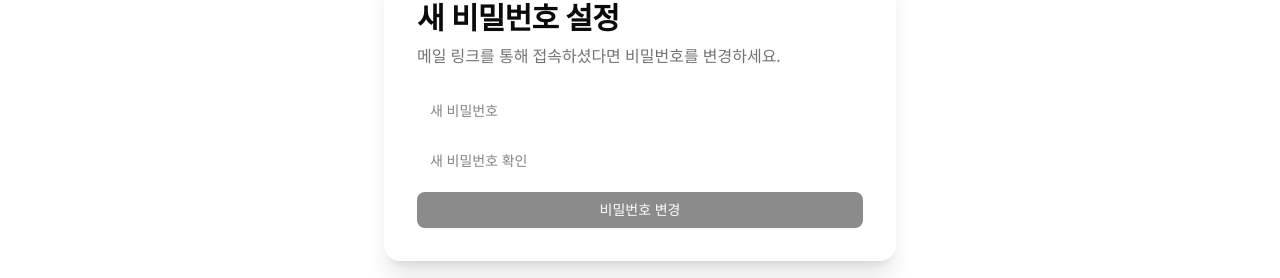
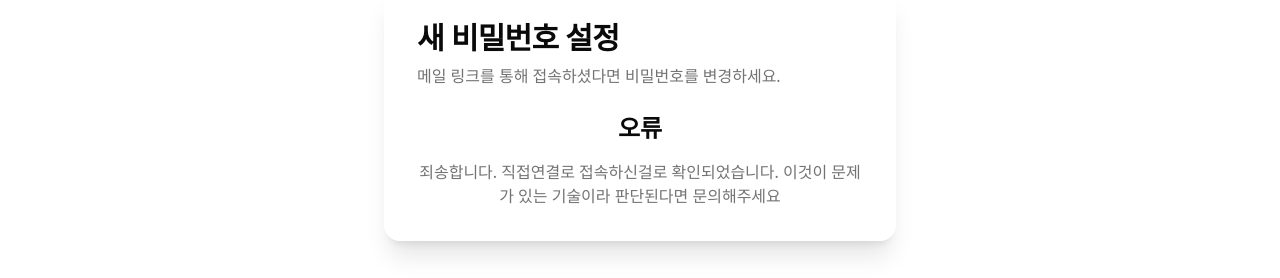
Before and after one commit to litsyneko/litsy.me, a Next.js app: page /update-password in a window 1280 px wide. Shown: the part 286-564 px from the top of the page. Built offline with nearby package versions, Linux system fonts and the light colour scheme; no server answers.

Commit message:
feat: 직접 방문 시 오류 메시지 표시 및 사용자 혼란 방지

```diff
--- a/app/update-password/page.tsx
+++ b/app/update-password/page.tsx
@@ -18,6 +18,7 @@ export default function UpdatePasswordPage() {
   const [ready, setReady] = useState(false);
   const [isOAuth, setIsOAuth] = useState(false);
   const [providerName, setProviderName] = useState<string | null>(null);
+  const [directVisit, setDirectVisit] = useState(false);
   const toast = useToast();
 
   useEffect(() => {
@@ -62,10 +63,11 @@ export default function UpdatePasswordPage() {
         const sessionRes = await supabase.auth.getSession();
         let session = sessionRes?.data?.session ?? null;
 
-        // If no session and user didn't arrive via link, this is a normal direct visit:
-        // do not display "link invalid" errors; simply show the page neutral state.
+        // If no session and user didn't arrive via link, treat as direct visit.
+        // Show explicit error card to avoid confusing users landing directly on this route.
         if (!session && !arrivedFromLink) {
           setLoading(false);
+          setDirectVisit(true);
           return;
         }
 
@@ -161,7 +163,14 @@ export default function UpdatePasswordPage() {
 
   return (
     <AuthCard title="새 비밀번호 설정" subtitle="메일 링크를 통해 접속하셨다면 비밀번호를 변경하세요.">
-      {isOAuth ? (
+      {directVisit ? (
+        <div className="space-y-4 text-center w-full max-w-lg mx-auto">
+          <h2 className="text-2xl font-bold">오류</h2>
+          <p className="text-base text-muted-foreground max-w-prose mx-auto">
+            죄송합니다. 직접연결로 접속하신걸로 확인되었습니다. 이것이 문제가 있는 기술이라 판단된다면 문의해주세요
+          </p>
+        </div>
+      ) : isOAuth ? (
         <div
           role="region"
           aria-labelledby="oauth-card-title"
```
